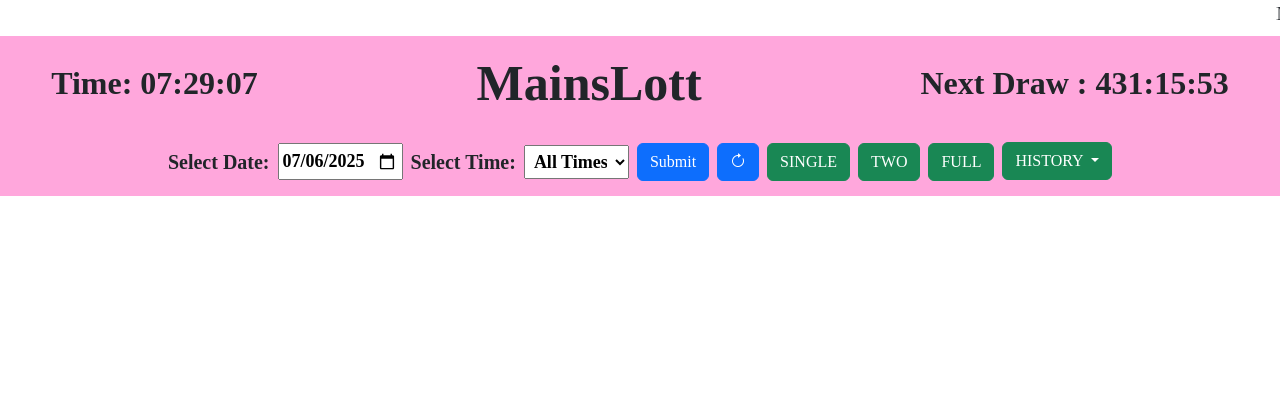
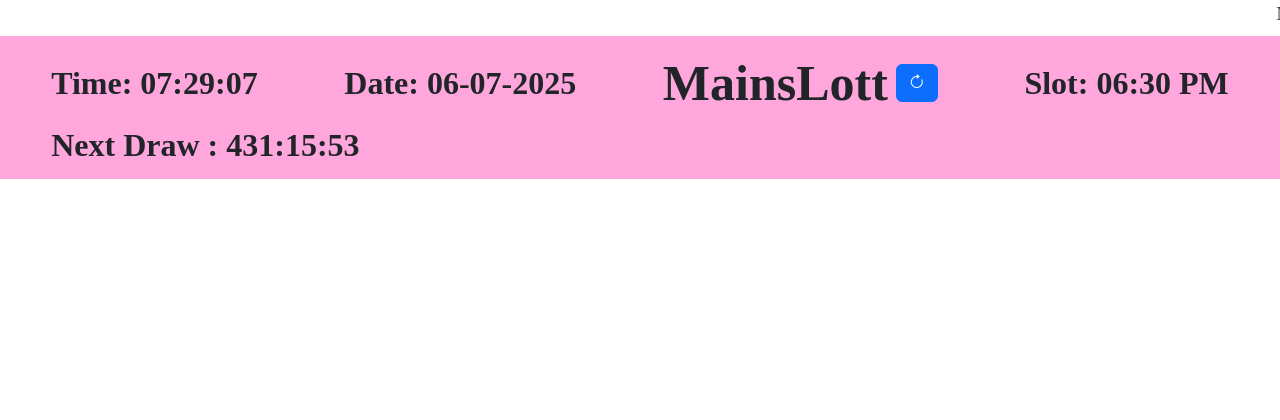
Before and after one commit to priyankaaurade1/lotteryproject1, a Django app: page / in a window 1280 px wide. Shown: the top 420 px of the page. Run offline with Django 5.2, Linux system fonts and the light colour scheme; data comes from the database, SQL or seed files in the repository; both versions use the stored data as it was after the commit.

Commit message:
UI changes in heading area

```diff
--- a/lottery/management/commands/generate_results.py
+++ b/lottery/management/commands/generate_results.py
@@ -13,9 +13,9 @@ class Command(BaseCommand):
         next_slot_time = now.replace(minute=0, second=0, microsecond=0) + timedelta(minutes=next_minutes)
 
         # Ensure the slot is between 09:00 and 21:30
-        # if not time(9, 0) <= next_slot_time.time() <= time(21, 30):
-        #     self.stdout.write(self.style.WARNING(f"⚠️ Skipping — {next_slot_time.strftime('%I:%M %p')} is outside allowed time slots."))
-        #     return
+        if not time(9, 0) <= next_slot_time.time() <= time(21, 30):
+            self.stdout.write(self.style.WARNING(f"⚠️ Skipping — {next_slot_time.strftime('%I:%M %p')} is outside allowed time slots."))
+            return
 
         today = next_slot_time.date()
 
--- a/lottery/templates/index.html
+++ b/lottery/templates/index.html
@@ -21,8 +21,6 @@
   .lottery-table td {
     font-size: 20px !important;
   }
-
-
   .headgrid .title h1,
   .time,
   .next-draw {
@@ -162,6 +160,12 @@ td{
     vertical-align: middle;
 }
    </style>
+<style>
+  #timeSelector {
+    display: block;
+    transition: all 0.3s ease;
+  }
+</style>
 </head>
 <body>
 
@@ -172,21 +176,30 @@ td{
     </marquee>
     <div class="header-container">
       <div class="headgrid">
-        <div class="time" style="font-size: 32px;font-weight: bold;">Time: <span id="currentTime" >--:--:--</span></div>
-        <div class="title"><strong style="font-size: 50px;font-weight: bolder;">MainsLott</strong></div>
-        <div class="next-draw" style="font-size: 32px;font-weight: bold;">Next Draw : <span id="nextDraw">--:--:--</span>
+        <div class="time" style="font-size: 32px;font-weight: 600;">Time: <span id="currentTime" >--:--:--</span></div>
+        <div style="font-size: 32px; font-weight: 600;">Date: <span>{{ formatted_date }}</span></div>
+        <div class="d-flex align-items-center gap-2">
+          <div class="title" id="timeHoverZone">
+            <strong style="font-size: 50px; font-weight: bolder;">MainsLott</strong>
+          </div>
+          <button type="button" class="btn btn-primary" onclick="location.reload();">
+            <i class="bi bi-arrow-clockwise"></i>
+          </button>
+        </div>
+        <div style="font-size: 32px; font-weight: 600;">Slot: <span>{{ current_slot_time }}</span></div>
+
+
+        <div class="next-draw" style="font-size: 32px;font-weight: 600;">Next Draw : <span id="nextDraw">--:--:--</span>
           <input type="hidden" id="nextDrawTime" value="{{ next_draw_time_str }}">
         </div>
       </div>
-      <section class="time-selection mt-3">
+      <section class="time-selection" id="timeSelector" style="position: relative;">
         <form method="post" id="mainForm" class="d-flex flex-wrap align-items-center justify-content-center gap-2">
           {% csrf_token %}
-
           <div class="d-flex align-items-center gap-2">
             <label class="mb-0" style="font-size: 20px;"><strong>Select Date:</strong></label>
             <input type="date" name="date" value="{{ selected_date }}" style="font-weight: bold; font-size: 18px; width: 125px;padding: 3px;">
           </div>
-
           <div class="d-flex align-items-center gap-2">
             <label class="mb-0" style="font-size: 20px;"><strong>Select Time:</strong></label>
             <select name="time" id="timeInput" onchange="setMode()" style="font-weight: bold; font-size: 18px; width: 105px;padding: 5px;">
@@ -198,9 +211,6 @@ td{
           </div>
 
           <button type="submit" class="btn btn-primary">Submit</button>
-    <button type="button" class="btn btn-primary" onclick="location.reload();">
-      <i class="bi bi-arrow-clockwise"></i>
-    </button>
 
           <input type="hidden" name="debug_selected_time" value="{{ selected_time }}">
           <input type="hidden" name="mode" id="modeInput" value="">
@@ -210,7 +220,7 @@ td{
             <button type="button" class="btn btn-success" id="btnTwo">TWO</button>
             <button type="button" class="btn btn-success" id="btnFull">FULL</button>
 
-      <div class="dropdown">
+            <div class="dropdown dropend">
               <button style="margin-bottom: 6px;" class="btn btn-success dropdown-toggle" id="btnHistory" type="button" data-bs-toggle="dropdown" aria-expanded="false">
                 HISTORY
               </button>
@@ -227,7 +237,6 @@ td{
           <input type="hidden" name="history_mode" id="history_mode_input" value="{{ history_mode|default:'full' }}">
         </form>
       </section>
-
     </div>
 
     <!-- {% if not show_history == "1" %}
@@ -257,7 +266,9 @@ td{
         <tbody>
           {% for row in grid|slice:":10" %}
             <tr style="background-color: #131a3e !important;color: white !important;border: 1px solid white !important;">
-              <th style="background-color: #131a3e !important;color: white !important;border: 1px solid white !important;">{{ forloop.counter0|stringformat:"02d" }}</th>
+              <th style="background-color: #131a3e !important;color: white !important;border: 1px solid white !important;">
+                  {{ forloop.counter0|add:forloop.counter0|add:forloop.counter0|add:forloop.counter0|add:forloop.counter0|add:forloop.counter0|add:forloop.counter0|add:forloop.counter0|add:forloop.counter0|add:forloop.counter0|stringformat:"02d" }}
+              </th>
               {% for cell in row %}
                 {% if forloop.counter0 == 0 %}
                   <td style="background-color:#FFEB3B; font-size:25px; font-weight:bold;" align="center">
@@ -409,7 +420,9 @@ td{
                 <tbody>
                   {% for row in grid|slice:":10" %}
                     <tr>
-                      <th style="background-color: #131a3e;color: white;border: 1px solid white;">{{ forloop.counter0|stringformat:"02d" }}</th>
+                      <th style="background-color: #131a3e;color: white;border: 1px solid white;">
+                        {{ forloop.counter0|add:forloop.counter0|add:forloop.counter0|add:forloop.counter0|add:forloop.counter0|add:forloop.counter0|add:forloop.counter0|add:forloop.counter0|add:forloop.counter0|add:forloop.counter0|stringformat:"02d" }}
+                      </th>
                       {% for cell in row %}
                         {% if forloop.counter0 == 0 %}
                           <td style="background-color:#FFEB3B; font-size:25px; font-weight:bold;" align="center">
@@ -606,8 +619,6 @@ function setHistoryModeAndSubmit(mode) {
           if (headerCell) {
             headerCell.style.display = show ? "table-cell" : "none";
           }
-
-
           const bodyCells = document.querySelectorAll(`.chart-column.valuetd.chart${col}`);
           bodyCells.forEach(cell => {
             cell.style.display = show ? "table-cell" : "none";
@@ -638,6 +649,31 @@ function setHistoryModeAndSubmit(mode) {
     }
   });
 </script>
+<script>
+  document.addEventListener("DOMContentLoaded", function () {
+    const showHistory = "{{ show_history }}";
+    const historyMode = "{{ history_mode }}";
+
+    const hoverZone = document.getElementById("timeHoverZone");
+    const timeSelector = document.getElementById("timeSelector");
+
+    // Only apply hide/show behavior for full history mode
+    if (showHistory === "4" && historyMode === "full") {
+      timeSelector.style.display = "none";  // initially hide
+
+      hoverZone.addEventListener("mouseenter", function () {
+        timeSelector.style.display = "block";
+      });
+
+      timeSelector.addEventListener("mouseleave", function () {
+        timeSelector.style.display = "none";
+      });
+    } else {
+      // Always show section for other modes
+      timeSelector.style.display = "block";
+    }
+  });
+</script>
 
 
 <!-- <script>
--- a/lottery/views.py
+++ b/lottery/views.py
@@ -163,6 +163,7 @@ def get_next_draw_time(now):
 def index(request):
     now = timezone.localtime()
     today = now.date()
+    current_slot_time = get_last_time_slot(now).time().strftime('%I:%M %p')
 
     # Time slots from 9:00 AM to 9:30 PM
     time_slots = []
@@ -390,17 +391,13 @@ def index(request):
     else:
         next_draw_str = "No more draws today"
         next_draw_time_str = ""
-    print("Selected Time (raw):", selected_time)
-    print("Selected Time Obj:", selected_time_obj)
-    print(print("DEBUG: POSTed selected_time =", request.POST.get("debug_selected_time")))
-    print("DEBUG selected_time =", selected_time)
-    print("DEBUG selected_time_obj =", selected_time_obj)
-    print("DEBUG show_history =", show_history)
 
     column_headers = list(range(11))
+    row_headers = [f"{i:02}" for i in range(0, 100, 10)]
     return render(request, 'index.html', {
         'grid': grid,
         'column_headers': column_headers,
+        'row_headers':row_headers,
         'results_exist': results_exist,
         'time_slots': time_slots,
         'selected_date': selected_date,
@@ -414,4 +411,5 @@ def index(request):
         'history_mode': history_mode,
         "chart_data": chart_data,
         "selected_chart_prefix": chart_prefix,
+        'current_slot_time': current_slot_time,
     })
```
Also changed, not shown: db.sqlite3. Lines whose indentation alone changed are shown as unchanged.
